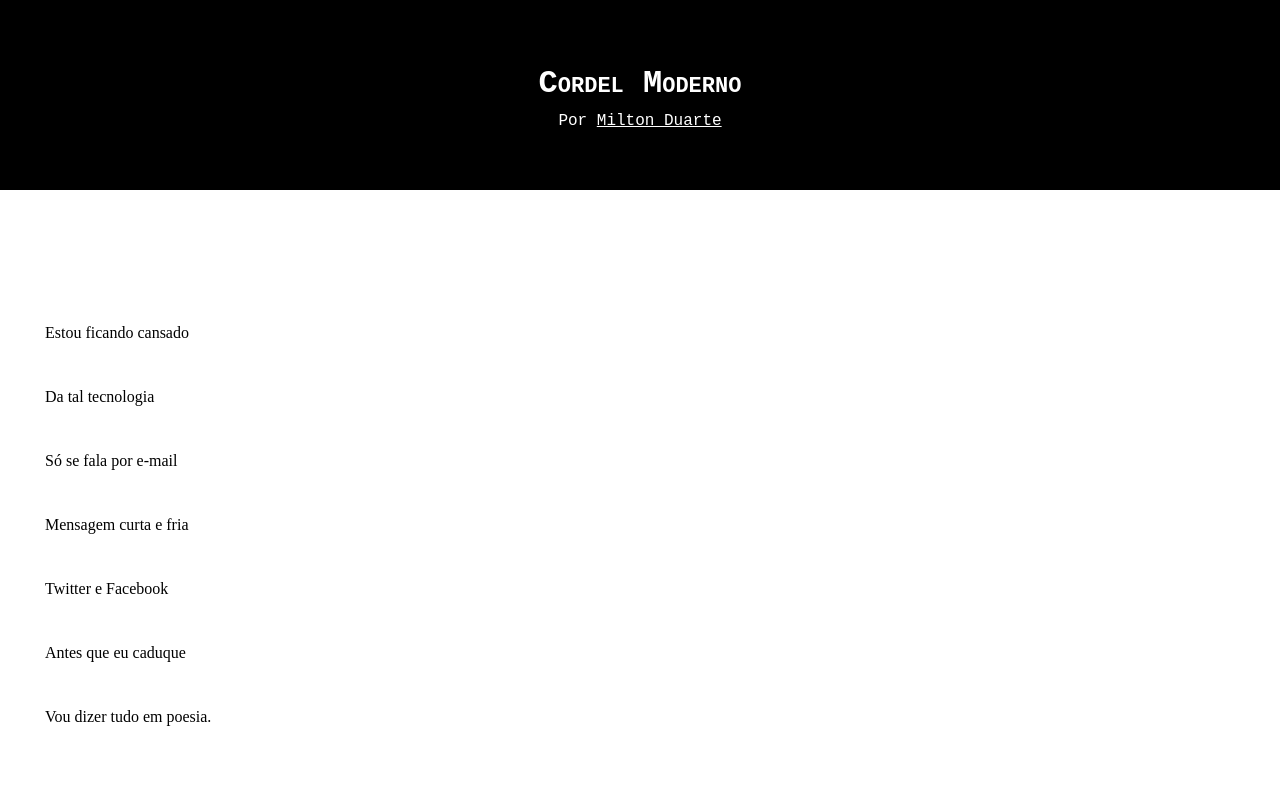
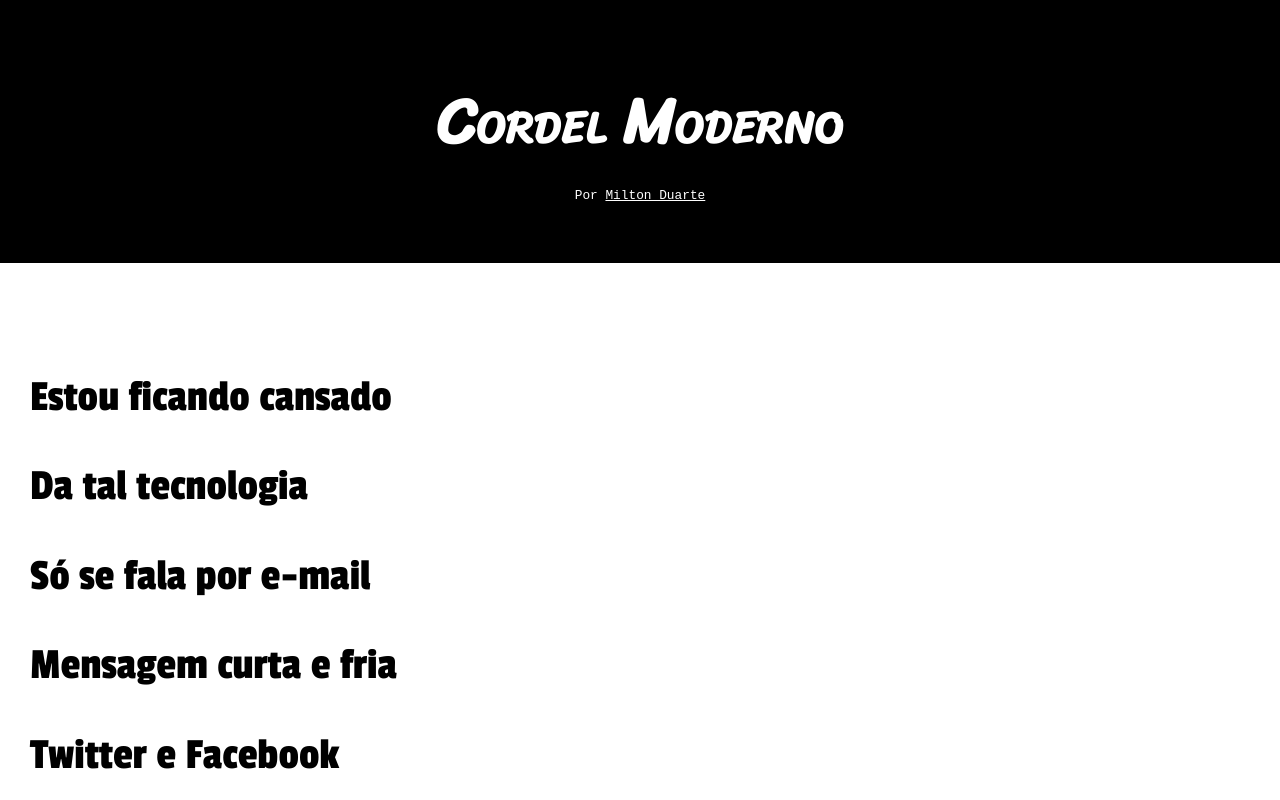
Before and after one commit to moiseslothbruke/html-css, a plain HTML site: page M3/desafio_cordel/index.html in a window 1280 px wide. Shown: the top 800 px of the page. Drawn offline with Linux system fonts and the light colour scheme.

Commit message:
nova alteração no projeto

```diff
--- a/M3/desafio_cordel/estilo/style.css
+++ b/M3/desafio_cordel/estilo/style.css
@@ -1,8 +1,21 @@
 @charset "UTF-8";
+
+/*FONTES*/
+
+@import url('https://fonts.googleapis.com/css2?family=Passion+One:wght@400;700;900&display=swap');
+
+@import url('https://fonts.googleapis.com/css2?family=Sriracha&display=swap');
+
+
 
 *{
     margin: 0px;
     padding: 0px;
+}
+
+:root{
+    --fonte1: 'Passion One', cursive;
+    --fonte2:  'Sriracha', cursive;
 }
 
 html , body{
@@ -16,6 +29,7 @@ header{
     background-color: #000;
     margin: auto;
     padding: 50px;
+    font-size: 1vw;
 }
 
 header p {
@@ -32,6 +46,8 @@ header h1{
     font-variant: small-caps;
     text-align: center;
     padding-top: 15px;
+    font-family: var(--fonte2);
+    font-size: 5vw;
 
 }
 
@@ -41,10 +57,6 @@ a{
 
 a:hover{
     color: chartreuse;
-}
-
-p{
-    padding: 15px;
 }
 
 /*CONTEÚDO PRINCIPAL*/
@@ -60,17 +72,21 @@ section.imagem{
 }
 
 section.imagem > p{
-    width: 400px;
+    display: inline-block;
+    padding: 5px;
     background-color: #00000052;
 }
 
 
 section{
-    padding-top: 10vh;
-    padding-bottom: 10vh;
+    padding-top: 0px;
+    padding-bottom: 5vh;
     line-height: 2em;
     padding-left: 30px;
+    font-family: var(--fonte1);
+    font-size: 3.5vw;
 }
+
 
 /*RODAPÉ*/
 
--- a/M3/desafio_cordel/index.html
+++ b/M3/desafio_cordel/index.html
@@ -1,5 +1,5 @@
 <!DOCTYPE html>
-<html lang="en">
+<html lang="pt-br">
 <head>
     <meta charset="UTF-8">
     <meta name="viewport" content="width=device-width, initial-scale=1.0">
@@ -17,79 +17,79 @@
 
     <section class="normal">
         <p>
-            <br>Estou ficando cansado</br>
-            <br>Da tal tecnologia</br>
-            <br>Só se fala por e-mail</br>
-            <br>Mensagem curta e fria</br>
-            <br>Twitter e Facebook</br>
-            <br>Antes que eu caduque</br>
-            <br>Vou dizer tudo em poesia.</br>
+            <br>Estou ficando cansado
+            <br>Da tal tecnologia
+            <br>Só se fala por e-mail
+            <br>Mensagem curta e fria
+            <br>Twitter e Facebook
+            <br>Antes que eu caduque
+            <br>Vou dizer tudo em poesia.
         </p>
     </section>
 
 
     <section class="imagem">
         <p>
-            <br>Não é mais como era antes</br>
-            <br>É tudo abreviado</br>
-            <br>"Você" só tem duas letras</br>
-            <br>O "O" e o "E" foi riscado</br>
-            <br>Para declarar o amor</br>
-            <br>Basta botar uma flor</br>
-            <br>E um coração desenhado.</br>
+            <br>Não é mais como era antes
+            <br>É tudo abreviado
+            <br>"Você" só tem duas letras
+            <br>O "O" e o "E" foi riscado
+            <br>Para declarar o amor
+            <br>Basta botar uma flor
+            <br>E um coração desenhado.
         </p>
     </section>
 
 
     <section class="normal">
         <p>
-            <br>Arroba agora não pesa</br>
-            <br>É parte de um endereço</br>
-            <br>Ponto final nem se usa</br>
-            <br>Ou vai até no começo</br>
-            <br>Agora é .com</br>
-            <br>Se o saite é muito bom</br>
-            <br>Ele vale um alto preço.</br>
-            <br>Pra piorar a liguagem</br>
-            <br>O emoticom é um risco</br>
-            <br>Tem símbolo para tudo</br>
-            <br>Ponto e vírgula e um asterisco</br>
-            <br>Um beijo significa</br>
-            <br>Pra entender como fica</br>
-            <br>Decifre esse rabisco.</br>
+            <br>Arroba agora não pesa
+            <br>É parte de um endereço
+            <br>Ponto final nem se usa
+            <br>Ou vai até no começo
+            <br>Agora é .com
+            <br>Se o saite é muito bom
+            <br>Ele vale um alto preço.
+            <br>Pra piorar a liguagem
+            <br>O emoticom é um risco
+            <br>Tem símbolo para tudo
+            <br>Ponto e vírgula e um asterisco
+            <br>Um beijo significa
+            <br>Pra entender como fica
+            <br>Decifre esse rabisco.
         </p>
     </section>
 
 
     <section class="imagem">
         <p>
-            <br>Tenho saudade das cartas</br>
-            <br>Escritas com a própria mão</br>
-            <br>Mandava no mês de Junho</br>
-            <br>Só chegava no Verão</br>
-            <br>Mas matava a saudade</br>
-            <br>Era texto de verdade</br>
-            <br>Nas linhas do coração.</br>
+            <br>Tenho saudade das cartas
+            <br>Escritas com a própria mão
+            <br>Mandava no mês de Junho
+            <br>Só chegava no Verão
+            <br>Mas matava a saudade
+            <br>Era texto de verdade
+            <br>Nas linhas do coração.
         </p>
     </section>
 
 
     <section class="normal">
         <p>
-            <br>Agora, escrevo e envio</br>
-            <br>Chegando na mesma hora</br>
-            <br>Mas quando vou prosear</br>
-            <br>A pessoa foi embora</br>
-            <br>Abriu outro aplicativo</br>
-            <br>O mundo ficou cativo</br>
-            <br>Da tecnologia do agora.</br>
-            <br>Felizmente, pra orar</br>
-            <br>Não precisa de internet</br>
-            <br>Deus escuta todo mundo</br>
-            <br>Se quiser, faça esse teste</br>
-            <br>Dois pontos são dois joelhos</br>
-            <br>Seus lábios são aparelhos</br>
-            <br>Deixe que Deus interprete.</br>
+            <br>Agora, escrevo e envio
+            <br>Chegando na mesma hora
+            <br>Mas quando vou prosear
+            <br>A pessoa foi embora
+            <br>Abriu outro aplicativo
+            <br>O mundo ficou cativo
+            <br>Da tecnologia do agora.
+            <br>Felizmente, pra orar
+            <br>Não precisa de internet
+            <br>Deus escuta todo mundo
+            <br>Se quiser, faça esse teste
+            <br>Dois pontos são dois joelhos
+            <br>Seus lábios são aparelhos
+            <br>Deixe que Deus interprete.
         </p>
     </section>
 
```
